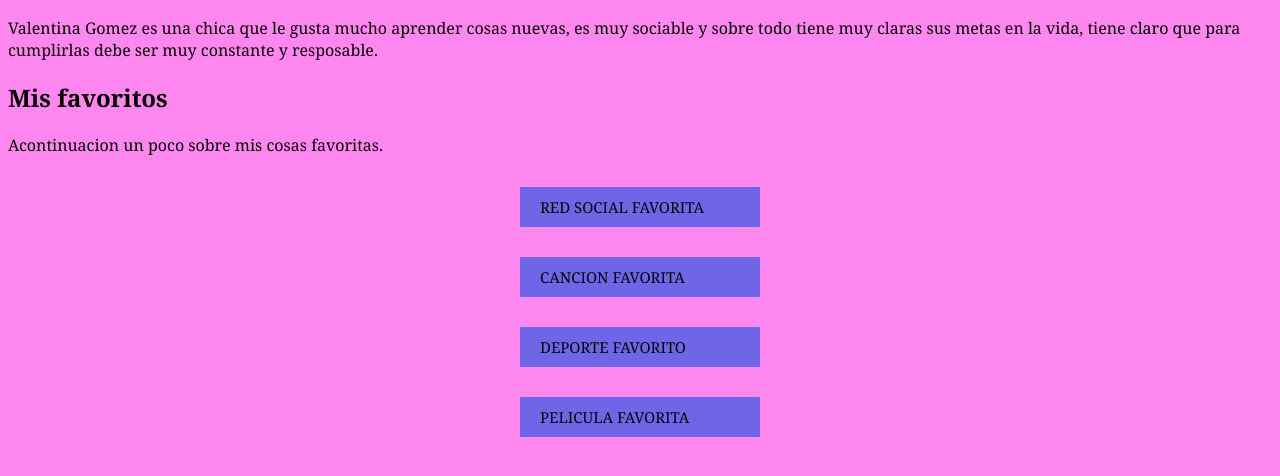
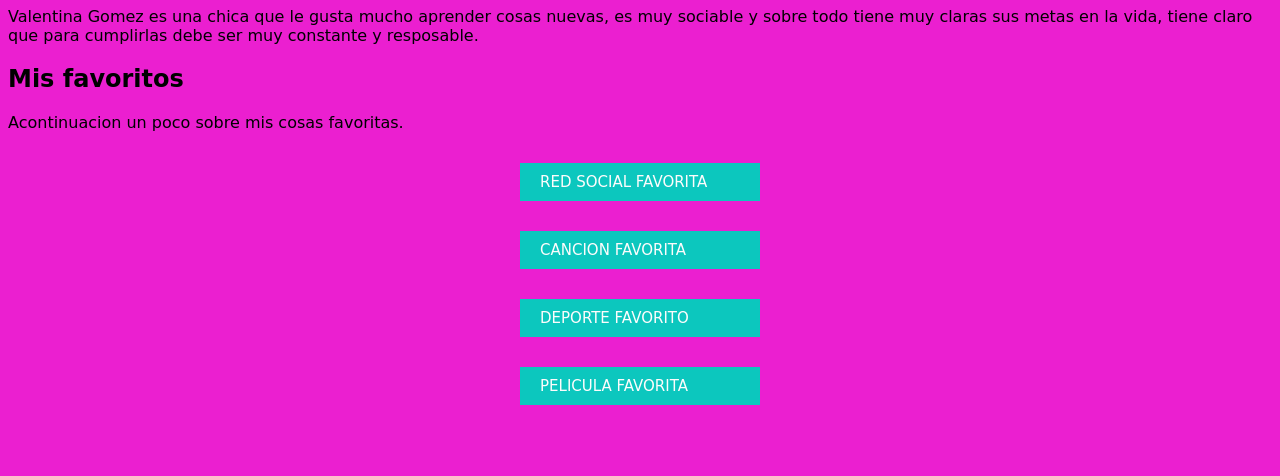
Before and after one commit to ValentinaG0911/TALLER-GIT, a plain HTML site: page index.html in a window 1280 px wide. Shown: the part 122-598 px from the top of the page. Drawn offline with Linux system fonts and the light colour scheme.

Commit message:
segundo commit

```diff
--- a/index.html
+++ b/index.html
@@ -24,7 +24,7 @@
         <center><a href="https://www.instagram.com/ " class="button-1 ">RED SOCIAL FAVORITA </a></center>
         <center><a href="https://www.youtube.com/watch?v=-q9GY2Uyxtc " class="button-1 ">CANCION FAVORITA </a></center>
         <center><a href="https://www.youtube.com/watch?v=AmMczl15GrI " class="button-1 "> DEPORTE FAVORITO</a></center>
-        <center><a href="https://www.youtube.com/watch?v=9Lt8QAZkc94 " class="button-1 ">PELICULA FAVORITA</a></center>
+        <center><a href="https://www.youtube.com/watch?v=SdzohIqbEE4 " class="button-1 ">PELICULA FAVORITA</a></center>
     </div>
 
 
--- a/misestilos.css
+++ b/misestilos.css
@@ -1,6 +1,6 @@
 body {
-    background-color: #ff87ef;
-    font-family: Georgia, 'Times New Roman', Times, serif;
+    background-color: #eb1fd0;
+    font-family: cursive;
 }
 
 h1 {
@@ -8,8 +8,8 @@ h1 {
 }
 
 .button-1 {
-    background: #6e65e7;
-    color: #040404;
+    background: #0cc7be;
+    color: #fdfcfc;
     display: inline-block;
     font-size: 15px;
     margin: 15px;
```
